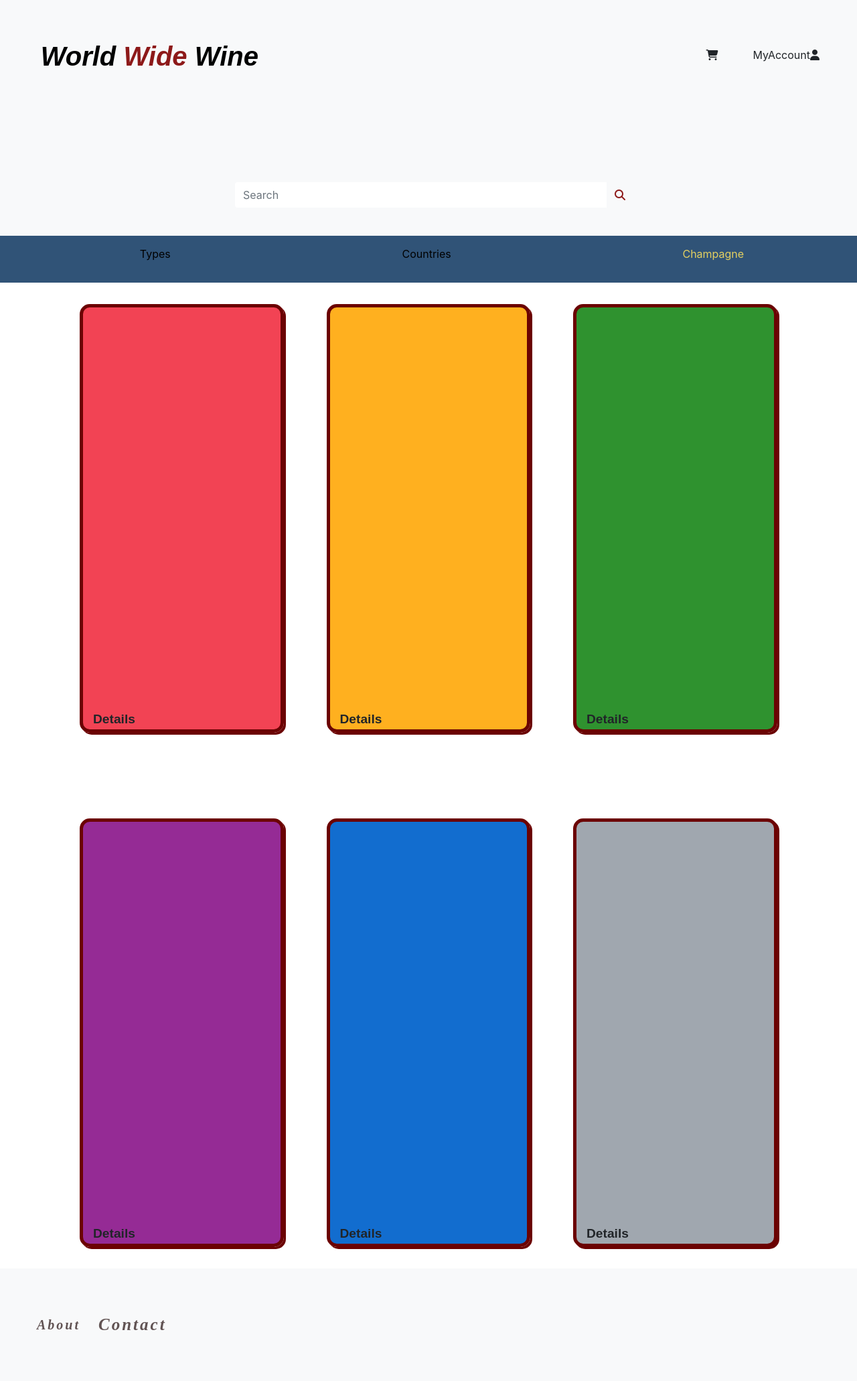
After one commit to Code-Institute-Submissions/GiovanniSalvi-World_Wide_Wine_JulyResub, a Django app: page /stock/ in a window 1280 px wide. The commit adds this page. Shown: the whole page at 67% size. Run offline with Django 3.2, Linux system fonts and the light colour scheme; lists and menus that the app fills with data are empty; parts of the project's set-up code (start-up, migrations or seed data) failed here and were passed over; some libraries are stand-ins or nearby versions.

Commit message:
stock url path added

```diff
--- a/World_Wide_Wine/urls.py
+++ b/World_Wide_Wine/urls.py
@@ -23,4 +23,5 @@ urlpatterns = [
     path('accounts/', include('allauth.urls')),
     path('', include('home.urls')),
     path('contact/', include('contact.urls')),
+    path('stock/', include('stock.urls')),
 ] + static(settings.MEDIA_URL, document_root=settings.MEDIA_ROOT)
--- /dev/null
+++ b/cart/templates/cart/cart.html
@@ -0,0 +1,6 @@
+{% extends "base.html" %}
+{% load static %}
+
+{% block content %}
+
+{% endblock %}
--- a/home/templates/home/index.html
+++ b/home/templates/home/index.html
@@ -8,7 +8,7 @@
     <div class="row">
         <div style="padding:20px;" class="background_image col-lg-12 col-sm-12">
             <div class="index_image"></div>
-            <div class="index_text"><p class="flyer">Lorem ipsum dolor sit amet, consectetur adipiscing elit, sed do eiusmod tempor incididunt ut labore et dolore magna aliqua. Ut enim ad minim veniam, quis nostrud exercitation ullamco laboris <a style="pointer-events: visible;text-decoration: none;" class="sparkling" href="#">Click here!</a></p></div>
+            <div class="index_text"><p class="flyer">Lorem ipsum dolor sit amet, consectetur adipiscing elit, sed do eiusmod tempor incididunt ut labore et dolore magna aliqua. Ut enim ad minim veniam, quis nostrud exercitation ullamco laboris <a style="pointer-events: visible;text-decoration: none;" class="sparkling" href="{% url 'stock' %}">Click here!</a></p></div>
         </div>
     </div>
 </div>
--- a/static/css/base.css
+++ b/static/css/base.css
@@ -112,6 +112,7 @@
 .about{
     position: absolute;
     width: 100vw;
+    margin-left: 0;
 }
 .navbar-collapse{
      justify-content: center;
@@ -123,10 +124,11 @@
 .box{
     display:grid;
     border:5px solid #6b0202;
-    height:300px;
-    max-width:200px;
+    height:40em;
+    max-width:30em;
     border-radius: 15px;
     box-shadow:3px 3px 0px 0px #6b0202;
+    cursor: pointer;
 }
 .content{
     margin-top: 10%;
@@ -220,22 +222,70 @@ li{
     margin: 2em 1em;
 }
 .b1{
-    background-color: #00008b5e;
+    background-color:  #ef0b21c4;
+}
+.b1:hover {
+     background-color: #ef0b2166;
+     transition-duration: 0.6s;
+}
+.b1:active {
+    background-color:  #ef0b21c4;
+    transition-duration: 0.1s;
 }
 .b2{
-    background-color: #ffa5006b;
+    background-color: #ffa500e0;
+}
+.b2:hover {
+     background-color: #ffa5006e;
+     transition-duration: 0.6s;
+}
+.b2:active {
+    background-color: #ffa500e0;
+    transition-duration: 0.1s;
 }
 .b3{
-    background-color: #00800061;
+    background-color: #027b02d1;
+}
+.b3:hover {
+     background-color: #027b026b;
+     transition-duration: 0.6s;
+}
+.b3:active {
+    background-color: #027b02d1;
+    transition-duration: 0.1s;
 }
 .b4{
-    background-color: #80008040;
+    background-color:#800080d4;
+}
+.b4:hover {
+     background-color:#80008070;
+     transition-duration: 0.6s;
+}
+.b4:active {
+    background-color:#800080d4;
+    transition-duration: 0.1s;
 }
 .b5{
-    background-color: #dee2e661;
+    background-color: #0062cced;
+}
+.b5:hover {
+     background-color: #0062cc66;
+     transition-duration: 0.6s;
+}
+.b5:active {
+    background-color: #0062cced;
+    transition-duration: 0.1s;
 }
 .b6{
-    background-color: #ffc0cb73;
+    background-color: #a0a7af;
+}
+.b6:hover {
+     background-color: #a0a7af8a;
+     transition-duration: 0.6s;
+}
+.b6:active {
+    background-color: #a0a7af;
+    transition-duration: 0.1s;
 }
 .contact-form{
     width: 70%;
@@ -259,7 +309,7 @@ li{
     height: min-content;
     line-height: 2;
     position: relative;
-    left: 16%;
+    left: 17%;
     top: 14%;
     color: #003977;
     font-size: x-large;
@@ -291,23 +341,37 @@ li{
 }
 .text-left {
     text-align: left!important;
-    margin-top: 5%;
 }
 .main-contact-form{
     height: 20em;
     padding: 20px 0;
     margin-left: 10%;
-    margin-top: 5%;
 }
 .contact-form{
     width: 100%;
     border-radius: 5px;
+    font-size: large;
 }
 .contact-btn{
     margin: 0;
     font-size: 9px;
     border: 0.1px black solid;
 }
+.wine-details{
+    height: fit-content;
+    position: absolute;
+    bottom: 0;
+    left: 5%;
+    font-size: larger;
+    font-style: inherit;
+    font-family: fantasy;
+    font-weight: bold;
+    width: 90%;
+}
+#login-form{
+    margin-top: 3.5em;
+}
+
 @media only screen and (max-width: 900px) {
   .index_image {
     width: 100%;
@@ -463,7 +527,7 @@ li{
   }
 }
 @media only screen and (max-width: 480px) {
-  .account .cart {
+  .account.cart {
     float:left;
   }
 }
@@ -539,7 +603,7 @@ li{
 }
 @media only screen and (max-width: 580px) {
   .login-form-1 {
-    width: 60%;
+    width: 65%;
     height: 20em;
     position: relative;
     left: 20%;
@@ -569,7 +633,7 @@ li{
   .form-control {
     width: 100%;
     margin-bottom: 20px;
-    font-size: 0.7rem;
+    font-size: 0.6rem;
   }
 }
 @media only screen and (max-width: 580px) {
@@ -618,6 +682,7 @@ li{
   .contact-form form{
     padding:4%;
     margin-bottom: auto;
+    font-size: medium;
   }
 }
 @media only screen and (max-width: 580px) {
@@ -625,3 +690,19 @@ li{
     font-size: 12px;
   }
 }
+@media only screen and (max-width: 580px) {
+  .contact-text{
+    top: 10%;
+    font-size: larger;
+  }
+}
+@media only screen and (max-width: 580px) {
+  #login-form{
+    margin-top: 0;
+  }
+}
+@media only screen and (max-width: 380px) {
+  a {
+    font-size:12px!important;
+  }
+}
--- /dev/null
+++ b/stock/templates/stock/stock.html
@@ -0,0 +1,33 @@
+{% extends "base.html" %}
+{% load static %}
+
+
+{% block content %}
+
+<div class="container-fluid">
+            <div class="row boxes">
+                <div href="#" class="col-lg-3 col-md-4 col-sm-6 box b1">
+                <div></div>
+                <span class="wine-details">Details</span></div>
+                <div href="#" class="col-lg-3 col-md-4 col-sm-6 box b2">
+                <div></div>
+                <span class="wine-details">Details</span></div>
+                <div href="#" class="col-lg-3 col-md-4 col-sm-6 box b3">
+                <div></div>
+                <span class="wine-details">Details</span></div>
+                <div class="w-100"></div>
+                <div href="#" class="col-lg-3 col-md-4 col-sm-12 box b4">
+                <div></div>
+                <span class="wine-details">Details</span></div>
+                <div href="#" class="col-lg-3 col-md-4 col-sm-12 box b5">
+                <div></div>
+                <span class="wine-details">Details</span></div>
+                <div href="#" class="col-lg-3 col-md-4 col-sm-12 box b6">
+                <div></div>
+                <span class="wine-details">Details</span></div>
+
+            </div>
+
+ </div>
+
+{% endblock %}
--- a/stock/urls.py
+++ b/stock/urls.py
@@ -1,2 +1,6 @@
-from django.urls import path
+from django.urls import path, include
 from . import views
+
+urlpatterns = [
+    path('', views.view_stock, name='stock')
+]
--- a/stock/views.py
+++ b/stock/views.py
@@ -1,3 +1,10 @@
 from django.shortcuts import render
 
 # Create your views here.
+
+
+def view_stock(request):
+
+    """ A view that renders the contact form page """
+
+    return render(request, 'stock/stock.html')
--- a/templates/base.html
+++ b/templates/base.html
@@ -113,9 +113,9 @@
 <footer class="footer">
     <div class="row bg-light about">
             <table class="footer_table">
-                <th ><a style="color:#615353;;text-decoration: none;letter-spacing: 3px;" href="#">About</a></th>
+                <th ><a style="color:#615353;;text-decoration: none;letter-spacing: 3px;font-size: 20px;" href="#">About</a></th>
                 <th ><a style="color:#615353;;text-decoration: none; letter-spacing: 3px; float:right;position: relative;
-                left: 1em;" href="{% url 'view_contact' %}">Contact</a></th>
+                left: 1em;font-size: 25px;" href="{% url 'view_contact' %}">Contact</a></th>
             </table>
     </div>
 </footer>
```
Also changed, not shown: contact/templates/contact/contactForm.html (+5 -5 lines), stock/stock_copy/stock.html (renamed from stock/stock-template/stock.html).
